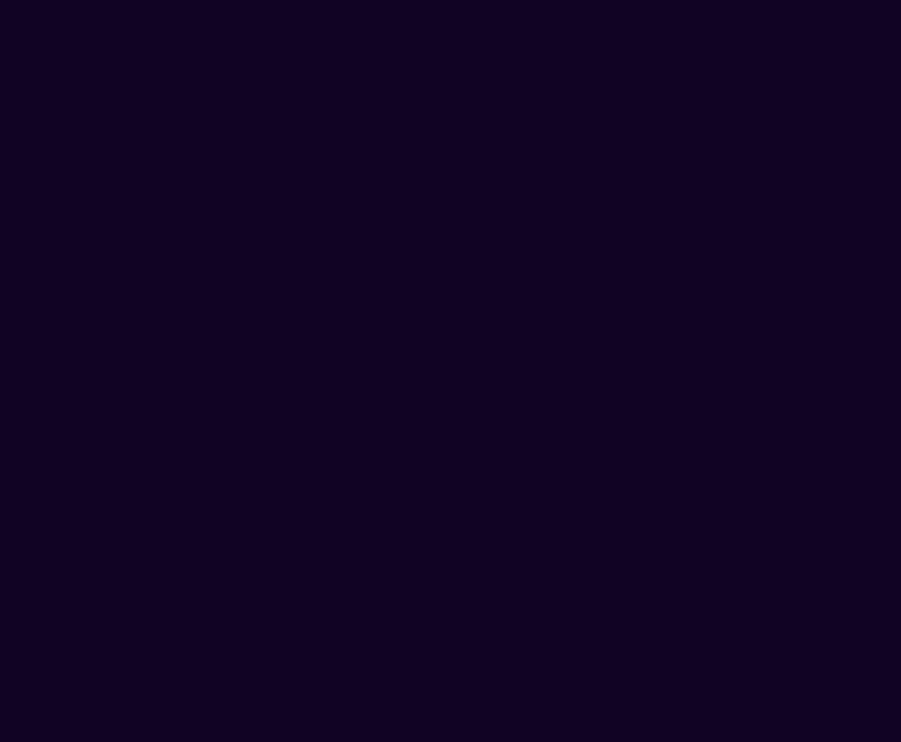
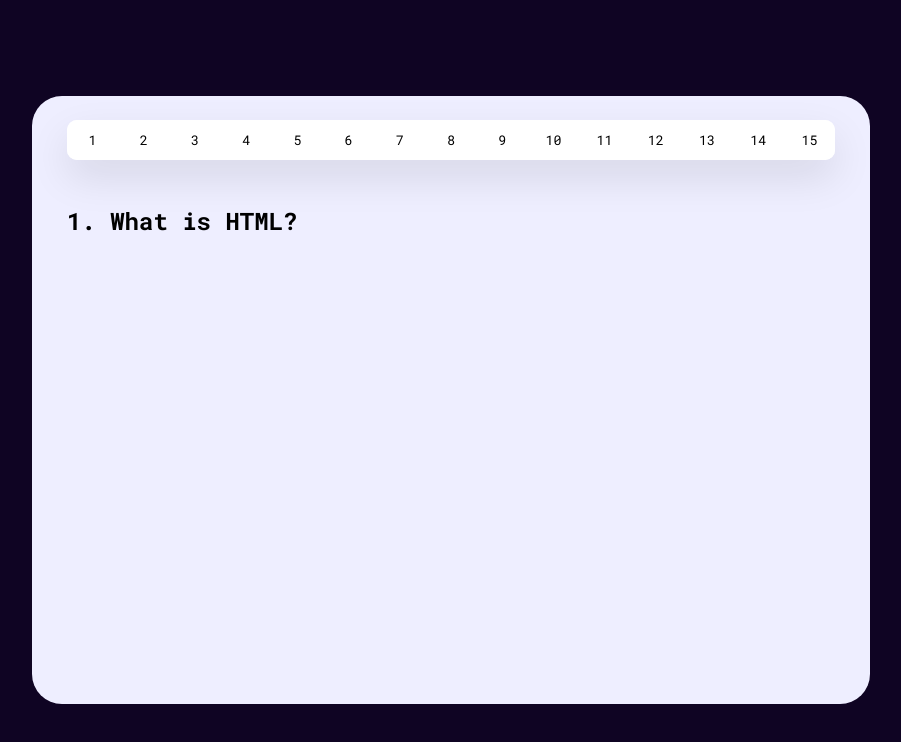
Before and after one commit to bigT01/front_quiz, a React (Create React App) app: page /participant/quiz in a window 1280 px wide. Shown: the top 742 px of the page, without its empty margins (189-1090 px from the left). Built offline with nearby package versions, Linux system fonts and the light colour scheme.

Commit message:
commit page quiz

```diff
--- a/src/Page/Participant/QuizPage.tsx
+++ b/src/Page/Participant/QuizPage.tsx
@@ -1,7 +1,31 @@
 const QuizPage = () => {
+
+
     return(
         <div className={'quiz_page'}>
+            <div className="quiz_content">
+                <div className="tab_wrapper">
+                    <button className="tab_btn first">1</button>
+                    <button className="tab_btn">2</button>
+                    <button className="tab_btn">3</button>
+                    <button className="tab_btn">4</button>
+                    <button className="tab_btn">5</button>
+                    <button className="tab_btn">6</button>
+                    <button className="tab_btn">7</button>
+                    <button className="tab_btn">8</button>
+                    <button className="tab_btn">9</button>
+                    <button className="tab_btn">10</button>
+                    <button className="tab_btn">11</button>
+                    <button className="tab_btn">12</button>
+                    <button className="tab_btn">13</button>
+                    <button className="tab_btn">14</button>
+                    <button className="tab_btn last">15</button>
+                </div>
+                <div className="quiz-information">
+                    <div className="title"><h4>1. What is HTML?</h4></div>
 
+                </div>
+            </div>
         </div>
     )
 }
--- a/src/style/_Pquiz.scss
+++ b/src/style/_Pquiz.scss
@@ -0,0 +1,54 @@
+.quiz_page{
+  width: 100%;
+  height: 100%;
+  display: flex;
+  align-items: center;
+  justify-content: center;
+  .quiz_content{
+    background-color: $modal-background;
+    width: 100%;
+    max-width: 60vw;
+    padding: 24px 35px;
+    max-height: 70vh;
+    height: 100%;
+    animation: aniAppend 0.5s linear forwards;
+    display: flex;
+    flex-direction: column;
+    gap: 30px;
+    border-radius: 30px;
+    .tab_wrapper{
+      width: 100%;
+      height: 40px;
+      background-color: $total-white;
+      box-shadow: 0px 17px 40px 0px #0000001A;
+      border-radius: 10px;
+      box-sizing: border-box;
+      display: grid;
+      grid-template-columns: repeat(15, 1fr);
+      margin-bottom: 15px;
+      .tab_btn{
+        border: none;
+        background-color: inherit;
+        padding: 0;
+        &.first{
+          border-radius: 10px 0 0 10px;
+        }
+        &.last{
+          border-radius: 0 10px 10px 0;
+        }
+      }
+    }
+    .quiz-information{
+      .title{
+        h4{
+          font-size: 24px;
+        }
+      }
+    }
+  }
+
+
+  &.disActive{
+    animation: aniDisAppend 1s linear forwards;
+  }
+}
--- a/src/style/index.css
+++ b/src/style/index.css
@@ -19,6 +19,55 @@
   border-radius: 30px;
 }
 .participant_page.disActive {
+  animation: aniDisAppend 1s linear forwards;
+}
+
+.quiz_page {
+  width: 100%;
+  height: 100%;
+  display: flex;
+  align-items: center;
+  justify-content: center;
+}
+.quiz_page .quiz_content {
+  background-color: #EEEEFF;
+  width: 100%;
+  max-width: 60vw;
+  padding: 24px 35px;
+  max-height: 70vh;
+  height: 100%;
+  animation: aniAppend 0.5s linear forwards;
+  display: flex;
+  flex-direction: column;
+  gap: 30px;
+  border-radius: 30px;
+}
+.quiz_page .quiz_content .tab_wrapper {
+  width: 100%;
+  height: 40px;
+  background-color: #FFFFFF;
+  box-shadow: 0px 17px 40px 0px rgba(0, 0, 0, 0.1019607843);
+  border-radius: 10px;
+  box-sizing: border-box;
+  display: grid;
+  grid-template-columns: repeat(15, 1fr);
+  margin-bottom: 15px;
+}
+.quiz_page .quiz_content .tab_wrapper .tab_btn {
+  border: none;
+  background-color: inherit;
+  padding: 0;
+}
+.quiz_page .quiz_content .tab_wrapper .tab_btn.first {
+  border-radius: 10px 0 0 10px;
+}
+.quiz_page .quiz_content .tab_wrapper .tab_btn.last {
+  border-radius: 0 10px 10px 0;
+}
+.quiz_page .quiz_content .quiz-information .title h4 {
+  font-size: 24px;
+}
+.quiz_page.disActive {
   animation: aniDisAppend 1s linear forwards;
 }
 
--- a/src/style/index.scss
+++ b/src/style/index.scss
@@ -1,5 +1,6 @@
 @import "root";
 @import "participant";
+@import "Pquiz";
 
 body{
   padding: 0;
```
Also changed, not shown: 1 other file (tests, documents, lock files or other folders).
